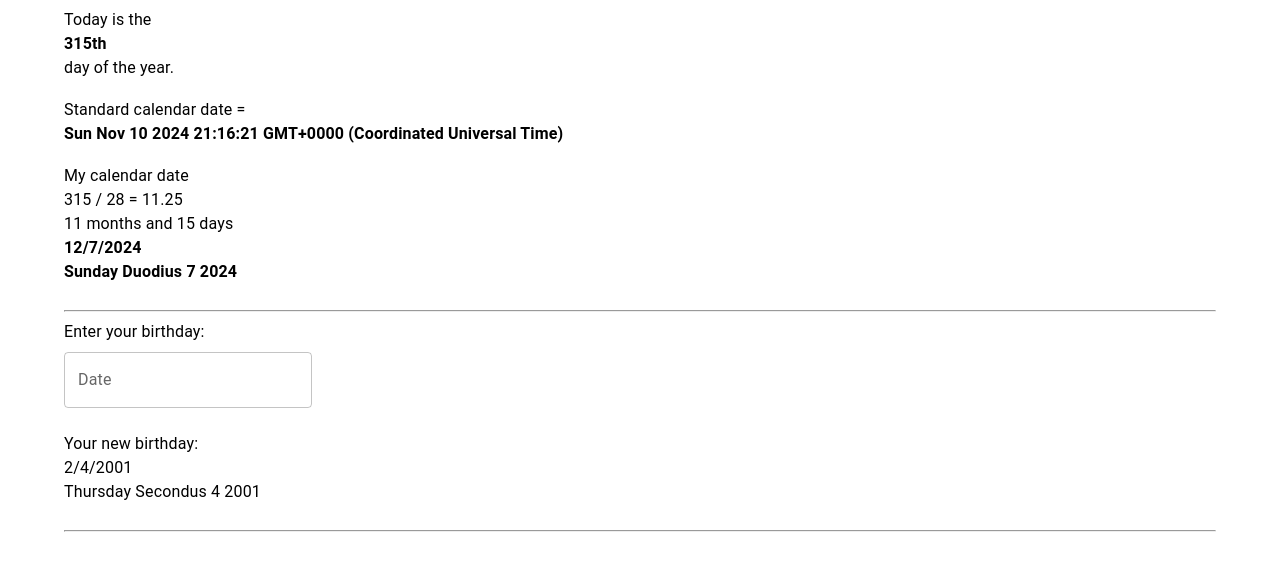
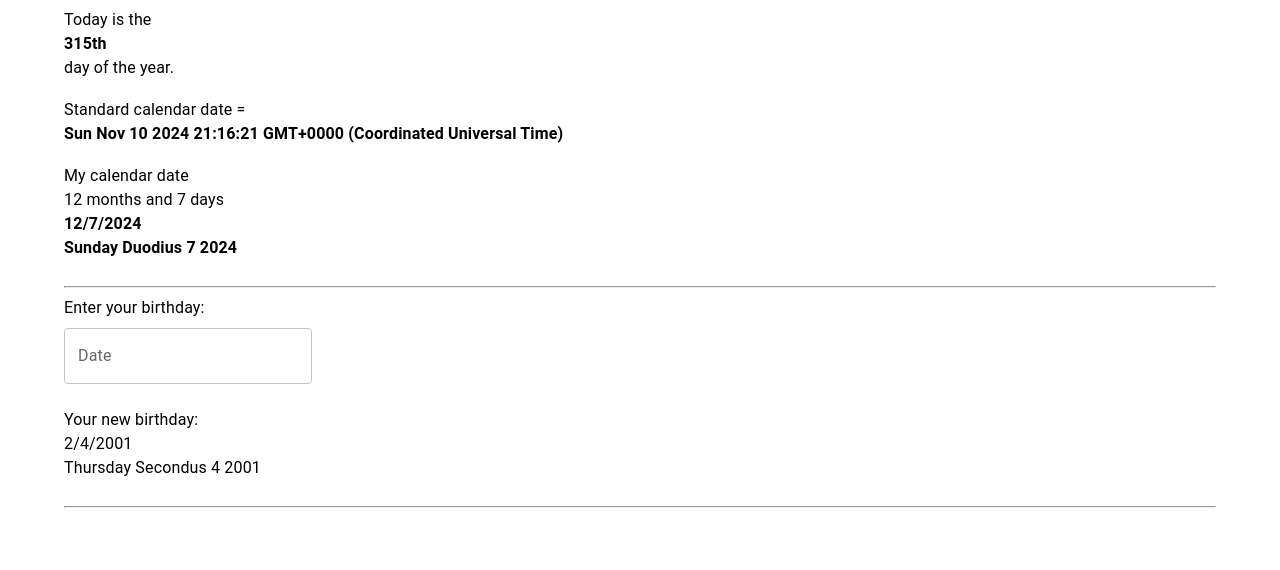
Before and after one commit to andrewwhitman-cpp/international-fixed-calendar, a React (Vite) app: page / in a window 1280 px wide. Shown: the top 570 px of the page. Built offline with nearby package versions, Linux system fonts and the light colour scheme.

Commit message:
making my calendar date display dynamic

```diff
--- a/src/App.jsx
+++ b/src/App.jsx
@@ -32,8 +32,8 @@ function App() {
 
 		<Typography>
 			My calendar date<br />
-			{day} / 28 = {day/28}<br />
-			11 months and 15 days
+			{/* {day} / 28 = {day/28}<br /> */}
+			{my_date.getMonth()} months and {my_date.getDay()} days
 			<Typography sx={{ fontWeight: 'bold' }}>
 				{my_date.getDate('standard')}<br />
 				{my_date.getDate('full')}<br />
@@ -50,15 +50,6 @@ function App() {
 		<br />
 
 		<hr />
-
-		{/* <Typography>
-			My calendar is based on every month having 28 days.
-			This allows each month to have a perfect 4 weeks, starting on Monday and ending on Sunday.
-			With this structure, the year will have 13 months.
-			If we do the math...13 x 28 = {13 * 28} days...that leaves us with one extra day in most years.
-			This will be New Year's Day at the beginning of the calendar.
-			On a leap year, we'll add another day at the end of the calendar called "leap day".
-		</Typography> */}
 	</Container>
 	)
 }
```
